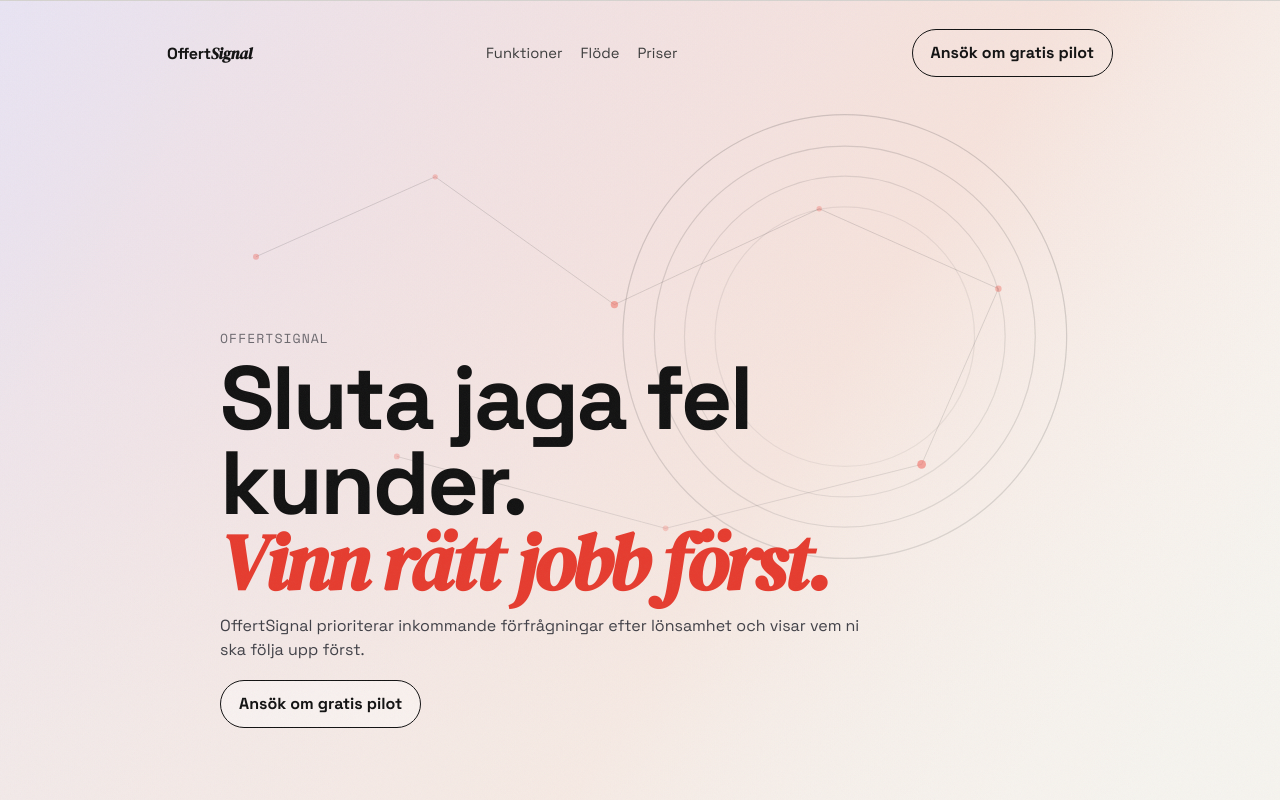
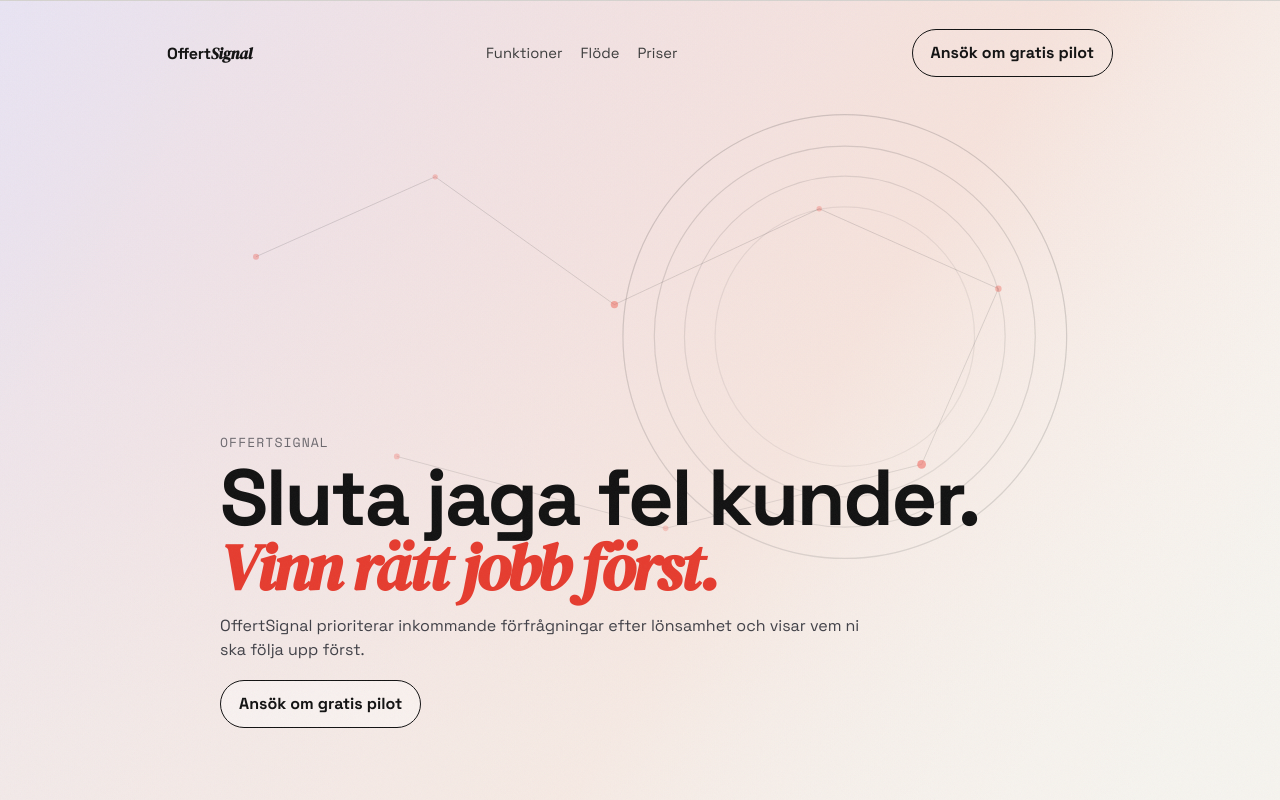
Before and after one commit to bobbygaerd/offertpilot-landing, a plain HTML site: page index.html in a window 1280 px wide. Shown: the top 800 px of the page. Drawn offline with nearby package versions, Linux system fonts and the light colour scheme; animation ran at ten frames a second.

Commit message:
Adjust hero headline sizing for better fit

```diff
--- a/index.html
+++ b/index.html
@@ -49,8 +49,8 @@
     #heroMesh{position:absolute;inset:0;z-index:0;width:100%;height:100%;display:block;filter:saturate(1.05) contrast(1.02)}
     .hero-content{position:relative;z-index:2;max-width:840px;color:#111111}
     .eyebrow{font-family:'Space Mono',monospace;font-size:.82rem;letter-spacing:.08em;text-transform:uppercase;opacity:.75;color:#3f3f46}
-    .hero h1{margin:.45rem 0 .3rem;font-size:clamp(2.1rem,7vw,6rem);line-height:.95;letter-spacing:-.03em}
-    .hero h1 em{display:block;font-family:'DM Serif Display',serif;font-style:italic;font-size:clamp(2rem,6.2vw,5.2rem);line-height:.9;color:var(--accent)}
+    .hero h1{margin:.45rem 0 .3rem;font-size:clamp(1.9rem,6.2vw,5rem);line-height:.96;letter-spacing:-.03em}
+    .hero h1 em{display:block;font-family:'DM Serif Display',serif;font-style:italic;font-size:clamp(1.7rem,5.1vw,4.1rem);line-height:.95;color:var(--accent)}
     .hero p{max-width:640px;color:#3f3f46}
     .hero-cta{margin-top:18px;display:flex;gap:12px;flex-wrap:wrap}
     .btn-light{border-color:#111;color:#111;background:rgba(255,255,255,.35)}
```
